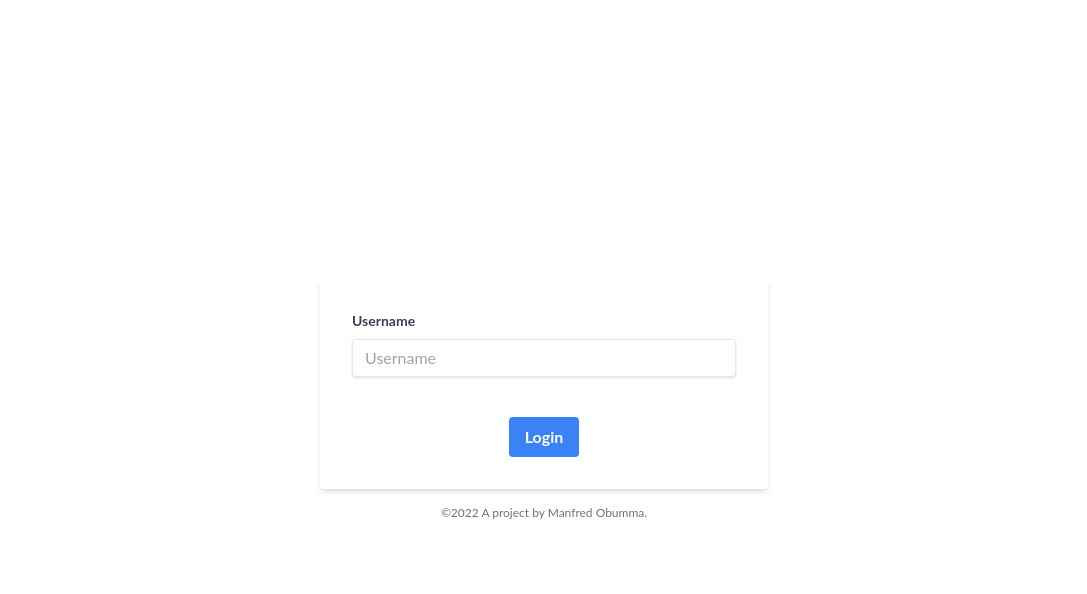
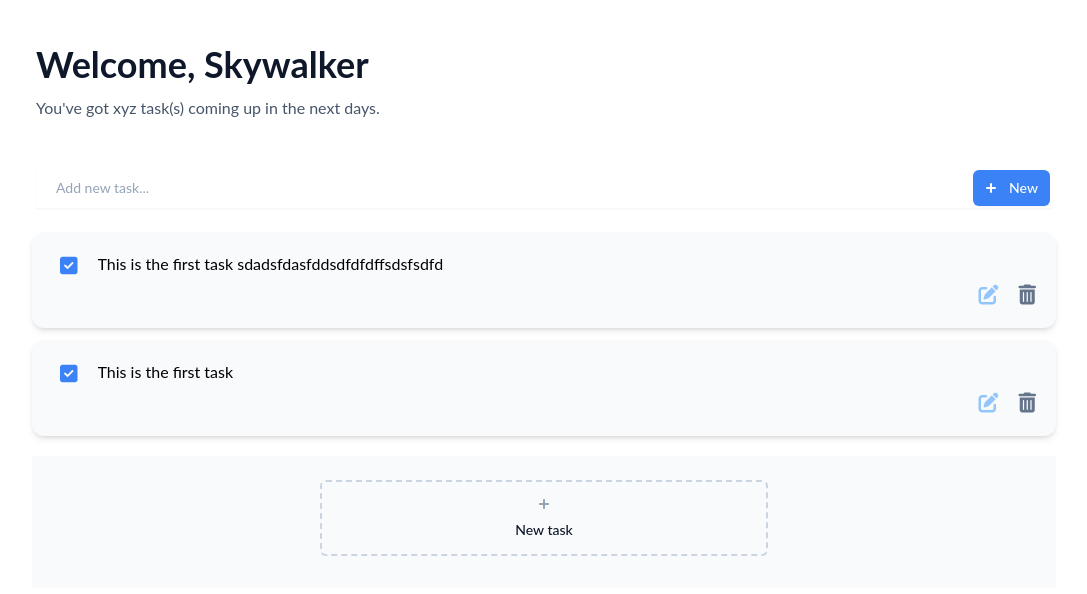
Before and after one commit to Fredobumma/Todo-list, a React (Create React App) app: page / in a window 1280 px wide. Shown: the top 594 px of the page, without its empty margins (96-1183 px from the left). Built offline with nearby package versions, Linux system fonts and the light colour scheme.

Commit message:
--feat: implement to-do list (hard code)

```diff
--- a/package.json
+++ b/package.json
@@ -6,6 +6,7 @@
     "@testing-library/jest-dom": "^5.16.5",
     "@testing-library/react": "^13.4.0",
     "@testing-library/user-event": "^13.5.0",
+    "font-awesome": "^4.7.0",
     "react": "^18.2.0",
     "react-dom": "^18.2.0",
     "react-scripts": "5.0.1",
--- a/public/index.html
+++ b/public/index.html
@@ -24,6 +24,10 @@
       work correctly both with client-side routing and a non-root public URL.
       Learn how to configure a non-root public URL by running `npm run build`.
     -->
+    <script
+      src="https://kit.fontawesome.com/4569e946ea.js"
+      crossorigin="anonymous"
+    ></script>
     <title>React App</title>
   </head>
   <body>
--- a/src/App.js
+++ b/src/App.js
@@ -1,8 +1,8 @@
 import { React } from "react";
-import TodoList from "./components/todoList";
+import TodoApp from "./components/todoApp";
 
 function App() {
-  return <TodoList />;
+  return <TodoApp />;
 }
 
 export default App;
--- /dev/null
+++ b/src/components/todoApp.jsx
@@ -0,0 +1,18 @@
+import React from "react";
+// import LoginForm from "./loginForm";
+import TodoList from "./todoList";
+
+const TodoApp = () => {
+  // const [username, setUsername] = useState("");
+
+  return (
+    <React.Fragment>
+      {/* <main className="flex items-center justify-center h-screen"> */}
+      {/* <LoginForm /> */}
+      <TodoList />
+      {/* </main> */}
+    </React.Fragment>
+  );
+};
+
+export default TodoApp;
--- a/src/components/todoList.jsx
+++ b/src/components/todoList.jsx
@@ -1,15 +1,86 @@
-import React, { useState } from "react";
-import LoginForm from "./loginForm";
+import React from "react";
 
 const TodoList = () => {
-  const [username, setUsername] = useState("");
-
   return (
-    <React.Fragment>
-      <main className="flex items-center justify-center h-screen">
-        <LoginForm username={username} />
-      </main>
-    </React.Fragment>
+    <section className="min-h-screen bg-blue max-w-5xl mx-auto">
+      <header className="bg-white space-y-4 p-4 sm:px-8 sm:py-6 lg:p-4 xl:px-1 xl:py-6">
+        <h2 className="font-bold text-slate-900 text-2xl sm:text-4xl -mb-1 mt-5 truncate ...">
+          Welcome, Skywalker {null}
+        </h2>
+        <p className="text-slate-600 pb-8 mt-2">
+          You've got xyz {null} task(s) coming up in the next days.
+        </p>
+        <form>
+          <div className="flex items-center max-w-100 shadow-sm">
+            <input
+              className="grow-2 focus:border-b-2 focus:border-blue-400 focus:outline-none appearance-none w-full text-sm leading-6 text-slate-900 placeholder-slate-400 py-2 pl-5 mr-3"
+              type="text"
+              placeholder="Add new task..."
+            />
+            <a
+              href="/new"
+              className="hover:bg-blue-400 group flex items-center rounded-md bg-blue-500 text-white text-sm font-medium pl-2 pr-3 py-2 mr-0.5 shadow-sm w-20"
+            >
+              <svg
+                width="20"
+                height="20"
+                fill="currentColor"
+                className="mr-2"
+                aria-hidden="true"
+              >
+                <path d="M10 5a1 1 0 0 1 1 1v3h3a1 1 0 1 1 0 2h-3v3a1 1 0 1 1-2 0v-3H6a1 1 0 1 1 0-2h3V6a1 1 0 0 1 1-1Z" />
+              </svg>
+              New
+            </a>
+          </div>
+        </form>
+      </header>
+      <ul>
+        <li className="flex flex-col items-end p-5 pl-7 shadow-md rounded-xl bg-slate-50 mx-3 sm:mx-0 mb-3">
+          <span className="inline-flex w-full">
+            <span className="fa-solid fa-square-check text-xl text-blue-500 mr-3 sm:mr-5"></span>
+            <span className="truncate ...">
+              This is the first task sdadsfdasfddsdfdfdffsdsfsdfd
+            </span>
+          </span>
+          <span className="text-xl sm:text-md">
+            <span class="fa-solid fa-pen-to-square text-blue-300"></span>
+            <span class="fa-solid fa-trash-can text-slate-500 ml-5"></span>
+          </span>
+        </li>
+      </ul>
+      <ul>
+        <li className="flex flex-col items-end p-5 pl-7 shadow-md rounded-xl bg-slate-50 mx-3 sm:mx-0 mb-3">
+          <span className="inline-flex w-full">
+            <span className="fa-solid fa-square-check text-xl text-blue-500 mr-3 sm:mr-5"></span>
+            <span className="truncate ...">This is the first task</span>
+          </span>
+          <span className="text-xl sm:text-md">
+            <span class="fa-solid fa-pen-to-square text-blue-300"></span>
+            <span class="fa-solid fa-trash-can text-slate-500 ml-5"></span>
+          </span>
+        </li>
+      </ul>
+      <ul className="bg-slate-50 p-4 sm:px-8 sm:pt-6 sm:pb-8 lg:p-4 xl:px-8 xl:pt-6 xl:pb-8 text-sm leading-6 mt-5">
+        <li className="flex">
+          <a
+            href="/new"
+            className="mx-auto max-w-md hover:border-blue-500 hover:border-solid hover:bg-white hover:text-blue-500 group w-full flex flex-col items-center justify-center rounded-md border-2 border-dashed border-slate-300 text-sm leading-6 text-slate-900 font-medium py-3"
+          >
+            <svg
+              className="group-hover:text-blue-500 mb-1 text-slate-400"
+              width="20"
+              height="20"
+              fill="currentColor"
+              aria-hidden="true"
+            >
+              <path d="M10 5a1 1 0 0 1 1 1v3h3a1 1 0 1 1 0 2h-3v3a1 1 0 1 1-2 0v-3H6a1 1 0 1 1 0-2h3V6a1 1 0 0 1 1-1Z" />
+            </svg>
+            New task
+          </a>
+        </li>
+      </ul>
+    </section>
   );
 };
 
--- a/src/index.js
+++ b/src/index.js
@@ -3,6 +3,7 @@ import ReactDOM from "react-dom/client";
 import App from "./App";
 import reportWebVitals from "./reportWebVitals";
 import "./index.css";
+import "font-awesome/css/font-awesome.css";
 
 const root = ReactDOM.createRoot(document.getElementById("root"));
 root.render(
```
Also changed, not shown: 1 other file (tests, documents, lock files or other folders).
